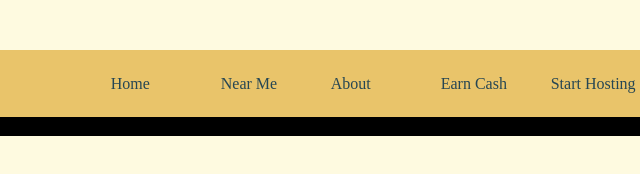
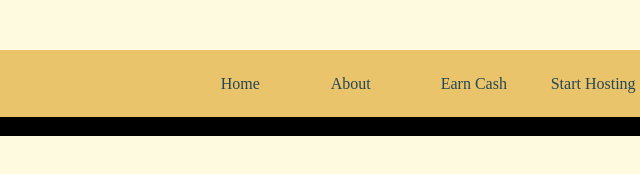
Before and after one commit to tinarahmani/APPWeb3-finalproject-EnjoyCamp, a plain HTML site: page about.html in a window 1280 px wide. Shown: the full height of the page, 531-1171 px from the left. Drawn offline with Linux system fonts and the light colour scheme.

Commit message:
Update about.html

```diff
--- a/about.html
+++ b/about.html
@@ -16,7 +16,6 @@
                 <div>
                     <nav>
                         <a href="home.html">Home</a>
-                        <a href="nearme.html">Near Me</a>
                         <a href="about.html">About</a>
                         <a href="earncash.html">Earn Cash</a>
                         <a href="starthosting.html">Start Hosting</a>
```
